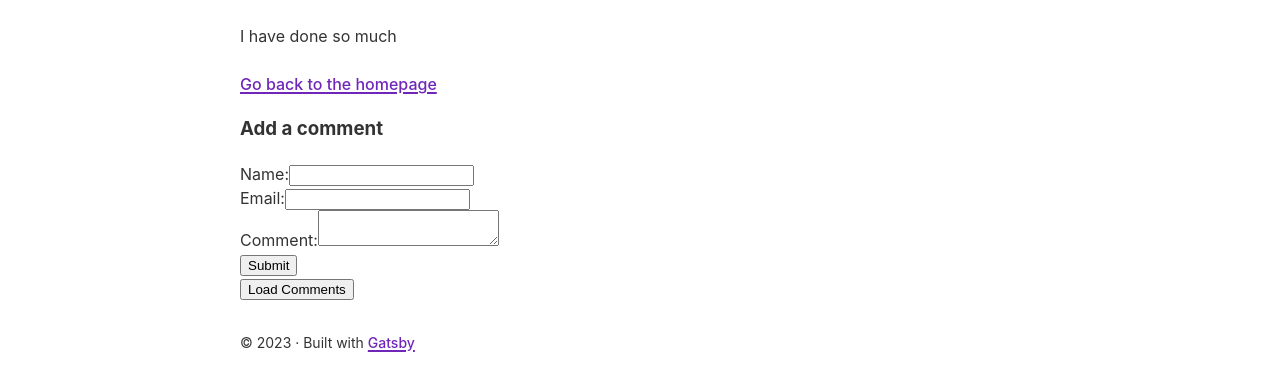
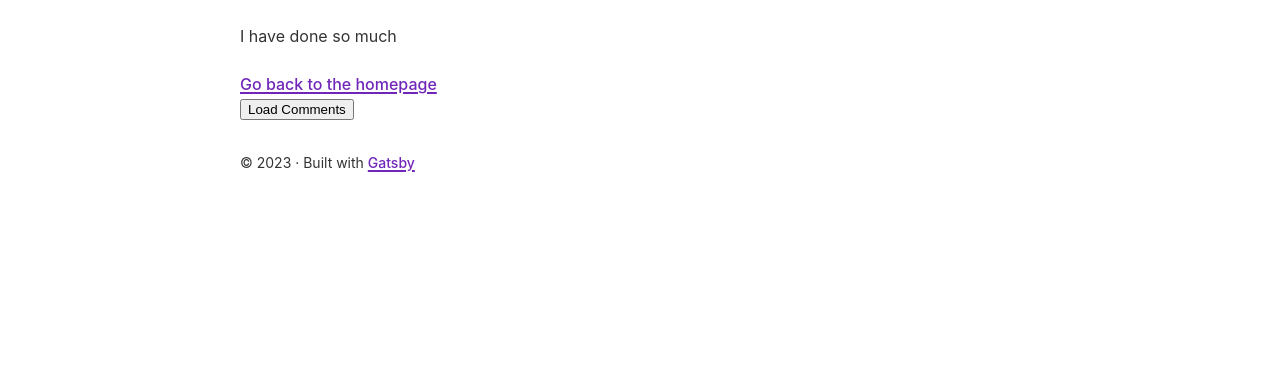
Before and after one commit to Ivan-E-Johnson/senior-design-lab3-test, a Gatsby site: page /IvanPage in a window 1280 px wide. Shown: the part 160-550 px from the top of the page. Built offline with nearby package versions, Linux system fonts and the light colour scheme; Gatsby itself is replaced by a stand-in of ours.

Commit message:
FIX: I think I have fixed the comments

```diff
--- a/src/pages/IvanPage.js
+++ b/src/pages/IvanPage.js
@@ -7,103 +7,6 @@ import * as styles from "../components/index.module.css"
 import React, { useState } from "react"
 import { Disqus, CommentCount } from 'gatsby-plugin-disqus'
 import PostTemplate from "../templates/Comment_template"
-
-const DisqusComponent = ({ postId, postTitle, postUrl }) => {
-  const [disqusIsVisible, setDisqusVisibility] = useState(false);
-
-  // Set Disqus visibility state on click.
-  const showCommentsClick = event => {
-    setDisqusVisibility(true);
-  };
-
-  let disqusConfig = {
-      url: postUrl,
-      identifier: postId,
-      title: postTitle,
-  }
-
-  return (
-    <>
-      {!disqusIsVisible && (
-        <div>
-          <button onClick={showCommentsClick}>Load Comments</button>
-        </div>
-      )}
-      {disqusIsVisible && (
-        <Disqus config={disqusConfig} />
-      )}
-    </>
-  )
-}
-const NewCommentForm = ({ postId, postTitle, postUrl }) => {
-  const [name, setName] = useState("");
-  const [email, setEmail] = useState("");
-  const [comment, setComment] = useState("");
-
-  const handleSubmit = e => {
-    e.preventDefault();
-
-    let disqusConfig = {
-      url: postUrl,
-      identifier: postId,
-      title: postTitle,
-    };
-
-    const data = {
-      title: postTitle,
-      author_name: name,
-      author_email: email,
-      message: comment
-    };
-
-    fetch("https://disqus.com/api/3.0/posts/create.json", {
-      method: "POST",
-      headers: {
-        "Content-Type": "application/json",
-      },
-      body: JSON.stringify({
-        api_key: "wEmvmw93s0Lyuk2h3jqOQTTymA2GSSEcY8b5X32qmpWlMUrFKVsRCf5P6SjxkT6R",
-        forum: "https-seniordesignlab3test49154-gatsbyjs-io",
-        thread: disqusConfig.identifier,
-        data:data
-      }),
-    })
-      .then(response => response.json())
-      .then(data => {
-        console.log("Success:", data);
-        // Reload comments
-        window.DISQUS.reset({ reload: true });
-      })
-      .catch(error => {
-        console.error("Error:", error);
-      });
-
-    setName("");
-    setEmail("");
-    setComment("");
-  }
-  return (
-    <form onSubmit={handleSubmit}>
-      <h3>Add a comment</h3>
-      <label>
-        Name:
-        <input type="text" value={name} onChange={e => setName(e.target.value)} />
-      </label>
-      <br />
-      <label>
-        Email:
-        <input type="email" value={email} onChange={e => setEmail(e.target.value)} />
-      </label>
-      <br />
-      <label>
-        Comment:
-        <textarea value={comment} onChange={e => setComment(e.target.value)} />
-      </label>
-      <br />
-      <button type="submit">Submit</button>
-    </form>
-  );
-}
 
 
 const IvanPage = () => {
@@ -118,8 +21,8 @@ const IvanPage = () => {
       <h1>Hi from Ivan's page</h1>
       <p>I have done so much</p>
       <Link to="/">Go back to the homepage</Link>
-      <NewCommentForm/>
-      <DisqusComponent
+
+      <PostTemplate
         postId={disqusConfigCurrent.identifier}
         postTitle={disqusConfigCurrent.title}
         postUrl={disqusConfigCurrent.url}
--- a/src/templates/Comment_template.jsx
+++ b/src/templates/Comment_template.jsx
@@ -1,12 +1,31 @@
 import { Disqus, CommentCount } from 'gatsby-plugin-disqus'
 import { DiscussionEmbed } from "disqus-react"
-import React from 'react'
-const PostTemplate = (props) => {
-    let disqusConfig = props.disqusConfig
+
+import React, { useState } from "react"
+const PostTemplate = ({ postId, postTitle, postUrl }) => {
+  const [disqusIsVisible, setDisqusVisibility] = useState(false);
+
+  // Set Disqus visibility state on click.
+  const showCommentsClick = event => {
+    setDisqusVisibility(true);
+  };
+
+  let disqusConfig = {
+      url: postUrl,
+      identifier: postId,
+      title: postTitle,
+  }
+
   return (
     <>
-      <h1>New Post</h1>
-      <DiscussionEmbed {...disqusConfig} />
+      {!disqusIsVisible && (
+        <div>
+          <button onClick={showCommentsClick}>Load Comments</button>
+        </div>
+      )}
+      {disqusIsVisible && (
+        <Disqus config={disqusConfig} />
+      )}
     </>
   )
 }
```
